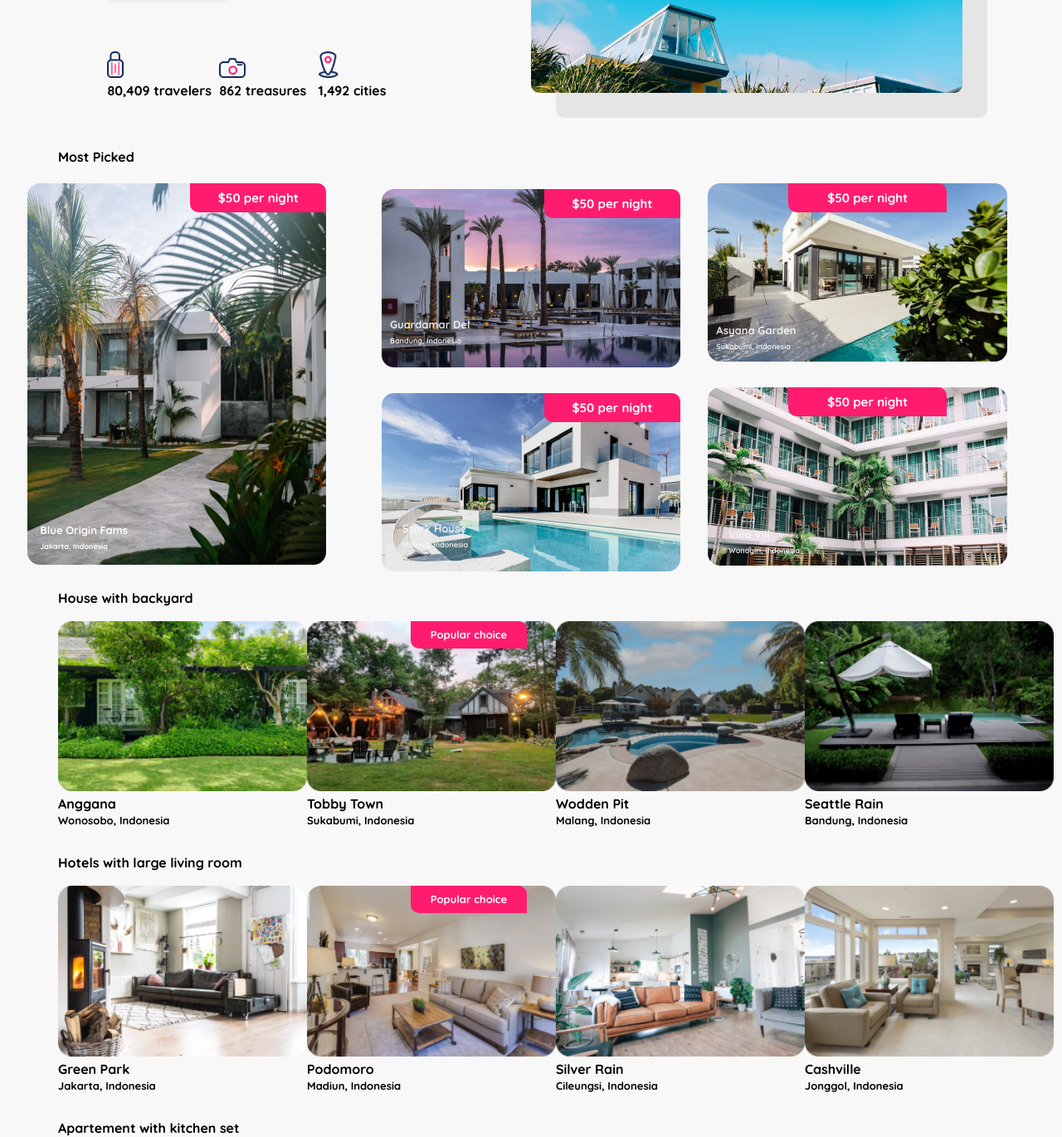
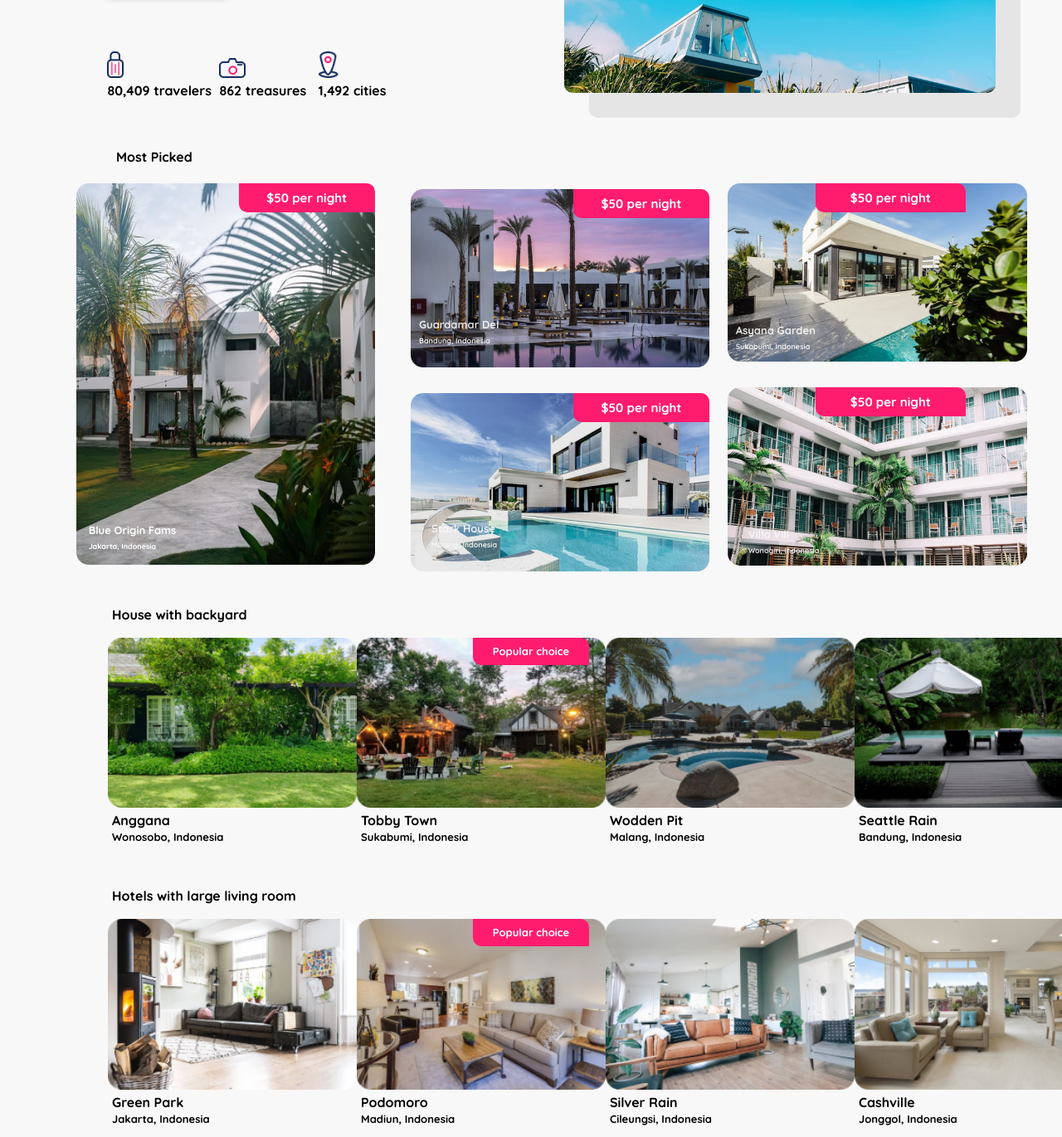
Before and after one commit to rifqiFavian463/Home-Page-Web-Travel, a plain HTML site: page Home-page/index.html in a window 1280 px wide. Shown: the part 451-1822 px from the top of the page at 83% size. Drawn offline with Linux system fonts and the light colour scheme.

Commit message:
update css

```diff
--- a/Home-page/style.scss
+++ b/Home-page/style.scss
@@ -64,7 +64,7 @@ $small : 700px;
         color: $primary-color;
         font-size: 13px;
         top: 0px;
-        right: 35px;
+        right: 20px;
         padding: 10px;
         border-radius: 0 10px 0 10px;
         text-align: center;
@@ -265,6 +265,7 @@ main {
                 width: 520px;
                 border-radius:90px 10px 10px 10px;
                 box-shadow: 30px 30px #E5E5E5;
+                margin-left: 40px;
                 @media screen and (max-width:900px) {
                     width: 320px;
                     margin-left: 10px;
@@ -283,6 +284,7 @@ main {
         "home1 home2 home3"
         "home1 home4 home5";
         margin: auto;
+        margin-left: 70px;
         padding-top: 100px;
         position: relative;
         font-family: 'Quicksand', sans-serif;
@@ -388,7 +390,7 @@ main {
                 width: 40%;
                 padding: 10px;
                 top: 0px;
-                right: 139px;
+                right: 116px;
                 border-radius: 0 10px 0 10px;
                 text-align: center;
                 @media screen and (max-width:$small) {
@@ -441,7 +443,7 @@ main {
                 width: 40%;
                 padding: 10px;
                 top: 0px;
-                right: 139px;
+                right: 116px;
                 border-radius: 0 10px 0 10px;
                 text-align: center;
                 @media screen and (max-width:$small) {
@@ -452,8 +454,8 @@ main {
         }
     }
     .Backyards {
-        margin-top: 30px;
-        margin-left: 70px;
+        margin-top: 50px;
+        margin-left: 135px;
         font-family: 'Quicksand', sans-serif;
         @media screen and (max-width:$small){
             display: none;
@@ -463,7 +465,7 @@ main {
         display: grid;
         grid-template-columns: 1fr 1fr 1fr 1fr;
         padding-top: 20px;
-        margin-left: 70px;
+        margin-left: 130px;
         margin-right: 90px;
         font-family: 'Quicksand', sans-serif;
         @media screen and (max-width:$small) {
@@ -474,6 +476,7 @@ main {
         }
         .title {
             margin-top: 5px;
+            margin-left: 5px;
             p {
                 font-size: 13px;
                 font-weight: 100;
```
Also changed, not shown: Home-page/css/style.css, 1 other file.
